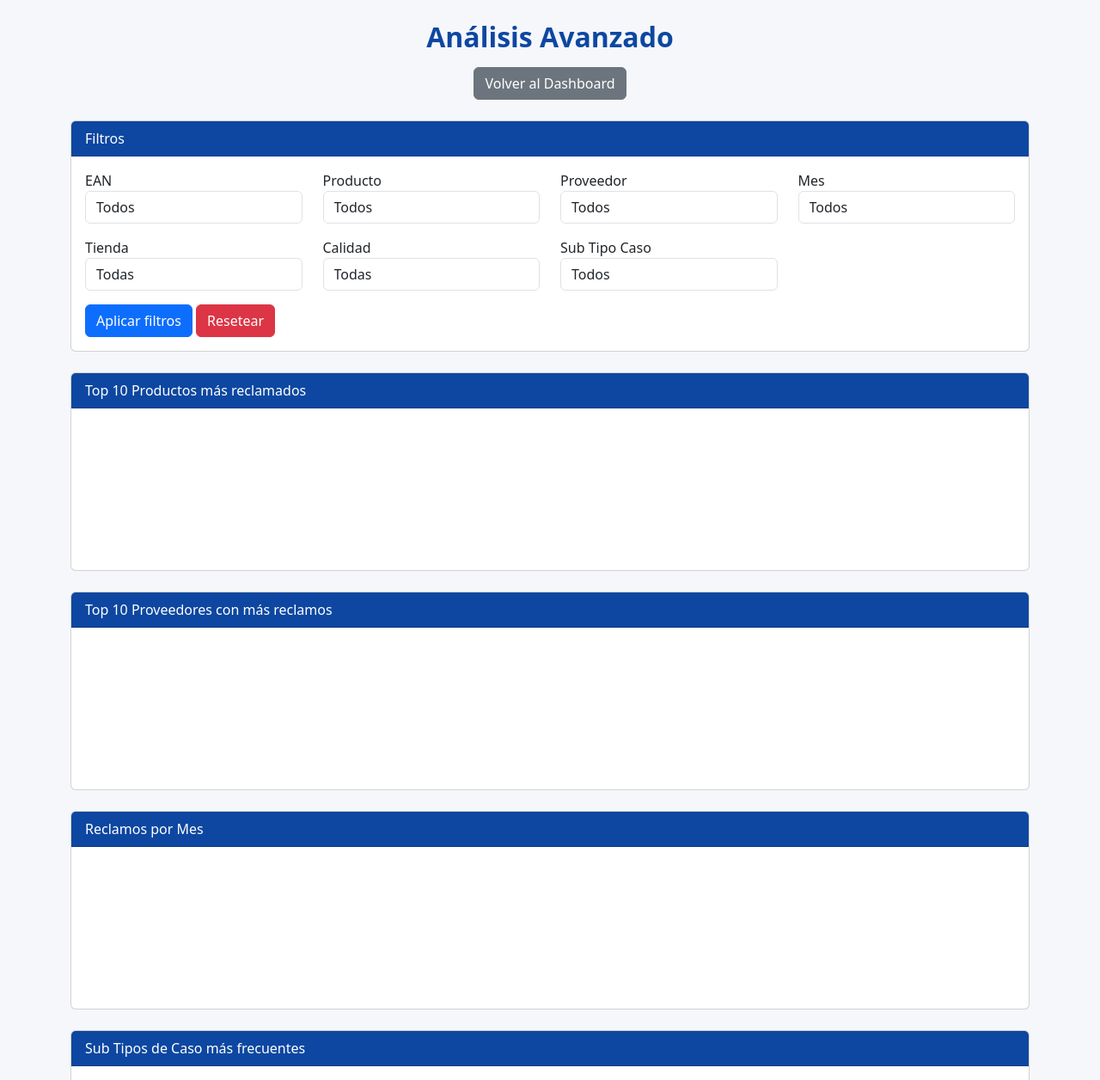
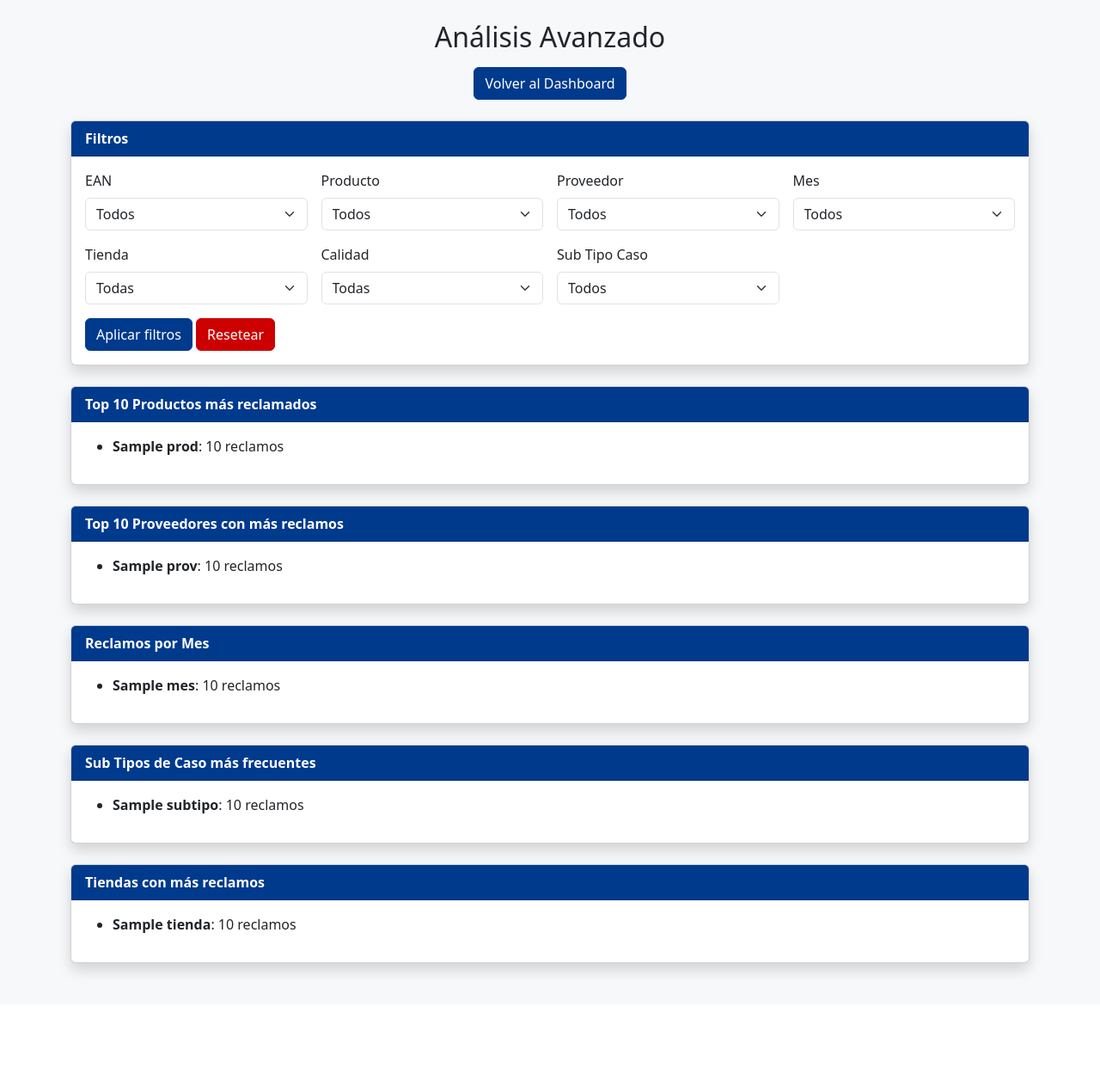
Before and after one commit to Gazula/Dash.Calidad, a FastAPI app: template templates/analisis.html in a window 1280 px wide. Shown: the top 1256 px of the page at 86% size. After the commit the page ends 1137 px from the top, so only its background shows below. Run offline with FastAPI, Linux system fonts and the light colour scheme; the template is opened without the code that fills it: most values are stand-ins (such as "Sample title", 1, 10 or a date in 2020); a map, chart or similar area stays blank; some libraries are stand-ins or nearby versions.

Commit message:
Update analisis.html

```diff
--- a/templates/analisis.html
+++ b/templates/analisis.html
@@ -3,217 +3,215 @@
 <head>
     <meta charset="UTF-8">
     <title>Análisis Avanzado</title>
-
-    <link rel="stylesheet" href="https://cdn.jsdelivr.net/npm/bootstrap@5.3.2/dist/css/bootstrap.min.css">
-    <script src="https://cdn.jsdelivr.net/npm/chart.js"></script>
+    <link rel="stylesheet" href="/static/bootstrap.min.css">
+    <script src="/static/chart.min.js"></script>
 
     <style>
         body {
-            background-color: #f5f7fa;
-        }
-        .titulo {
-            font-size: 2rem;
-            font-weight: bold;
-            color: #0d47a1;
+            background: #f7f8fa;
         }
         .card-header {
-            background-color: #0d47a1 !important;
+            background: #003a8d;
             color: white;
+            font-weight: bold;
+        }
+        .btn-primary {
+            background: #003a8d;
+            border-color: #003a8d;
+        }
+        .btn-danger {
+            background: #cc0000;
+            border-color: #cc0000;
         }
     </style>
 </head>
 
-<body class="p-4">
+<body class="container py-4">
 
-<div class="container">
+    <h2 class="text-center mb-3">Análisis Avanzado</h2>
 
     <div class="text-center mb-4">
-        <h1 class="titulo">Análisis Avanzado</h1>
-        <a href="/dashboard" class="btn btn-secondary mt-2">Volver al Dashboard</a>
+        <a href="/dashboard" class="btn btn-primary">Volver al Dashboard</a>
     </div>
 
-    <!-- ========================
+    <!-- ==========================
          FILTROS
-    ========================== -->
-    <div class="card mb-4">
+    =========================== -->
+    <div class="card mb-4 shadow">
         <div class="card-header">Filtros</div>
         <div class="card-body">
-            <form>
 
-                <div class="row mb-3">
+            <form method="get" action="/analisis" class="row g-3">
+
                 <div class="col-md-3">
-                        <label>EAN</label>
-                        <select class="form-control">
+                    <label class="form-label">EAN</label>
+                    <select class="form-select" name="ean">
                         <option value="">Todos</option>
-                            {% for e in filtros.ean %}
-                                <option>{{e}}</option>
+                        {% for x in filtros.ean %}
+                        <option value="{{ x }}">{{ x }}</option>
                         {% endfor %}
                     </select>
                 </div>
 
                 <div class="col-md-3">
-                        <label>Producto</label>
-                        <select class="form-control">
+                    <label class="form-label">Producto</label>
+                    <select class="form-select" name="descripcion">
                         <option value="">Todos</option>
-                            {% for p in filtros.descripcion %}
-                                <option>{{p}}</option>
+                        {% for x in filtros.descripcion %}
+                        <option value="{{ x }}">{{ x }}</option>
                         {% endfor %}
                     </select>
                 </div>
 
                 <div class="col-md-3">
-                        <label>Proveedor</label>
-                        <select class="form-control">
+                    <label class="form-label">Proveedor</label>
+                    <select class="form-select" name="proveedor">
                         <option value="">Todos</option>
-                            {% for p in filtros.proveedor %}
-                                <option>{{p}}</option>
+                        {% for x in filtros.proveedor %}
+                        <option value="{{ x }}">{{ x }}</option>
                         {% endfor %}
                     </select>
                 </div>
 
                 <div class="col-md-3">
-                        <label>Mes</label>
-                        <select class="form-control">
+                    <label class="form-label">Mes</label>
+                    <select class="form-select" name="mes">
                         <option value="">Todos</option>
-                            {% for m in filtros.mes %}
-                                <option>{{m}}</option>
-                            {% endfor %}
-                        </select>
-                    </div>
-                </div>
-
-                <div class="row mb-3">
-                    <div class="col-md-3">
-                        <label>Tienda</label>
-                        <select class="form-control">
-                            <option value="">Todas</option>
-                            {% for t in filtros.tienda %}
-                                <option>{{t}}</option>
+                        {% for x in filtros.mes %}
+                        <option value="{{ x }}">{{ x }}</option>
                         {% endfor %}
                     </select>
                 </div>
 
                 <div class="col-md-3">
-                        <label>Calidad</label>
-                        <select class="form-control">
+                    <label class="form-label">Tienda</label>
+                    <select class="form-select" name="tienda">
                         <option value="">Todas</option>
-                            {% for c in filtros.calidad %}
-                                <option>{{c}}</option>
+                        {% for x in filtros.tienda %}
+                        <option value="{{ x }}">{{ x }}</option>
                         {% endfor %}
                     </select>
                 </div>
 
                 <div class="col-md-3">
-                        <label>Sub Tipo Caso</label>
-                        <select class="form-control">
-                            <option value="">Todos</option>
-                            {% for s in filtros.subtipo %}
-                                <option>{{s}}</option>
+                    <label class="form-label">Calidad</label>
+                    <select class="form-select" name="calidad">
+                        <option value="">Todas</option>
+                        {% for x in filtros.calidad %}
+                        <option value="{{ x }}">{{ x }}</option>
                         {% endfor %}
                     </select>
                 </div>
 
+                <div class="col-md-3">
+                    <label class="form-label">Sub Tipo Caso</label>
+                    <select class="form-select" name="subtipo">
+                        <option value="">Todos</option>
+                        {% for x in filtros.subtipo %}
+                        <option value="{{ x }}">{{ x }}</option>
+                        {% endfor %}
+                    </select>
                 </div>
 
+                <div class="col-md-12 mt-3">
                     <button class="btn btn-primary">Aplicar filtros</button>
                     <a href="/analisis" class="btn btn-danger">Resetear</a>
+                </div>
 
             </form>
+
         </div>
     </div>
 
-    <!-- ========================
-         TOP 1: Productos
-    ========================== -->
-    <div class="card mb-4">
+    <!-- ==========================
+         TOP 10 PRODUCTOS
+    =========================== -->
+    <div class="card mb-4 shadow">
         <div class="card-header">Top 10 Productos más reclamados</div>
         <div class="card-body">
-            <canvas id="topProd"></canvas>
+            {% if top_prod %}
+                <ul>
+                {% for nombre, cant in top_prod.items() %}
+                    <li><strong>{{ nombre }}</strong>: {{ cant }} reclamos</li>
+                {% endfor %}
+                </ul>
+            {% else %}
+                <p>No hay datos para mostrar.</p>
+            {% endif %}
         </div>
     </div>
 
-    <!-- ========================
-         TOP 2: Proveedores
-    ========================== -->
-    <div class="card mb-4">
+    <!-- ==========================
+         TOP 10 PROVEEDORES
+    =========================== -->
+    <div class="card mb-4 shadow">
         <div class="card-header">Top 10 Proveedores con más reclamos</div>
         <div class="card-body">
-            <canvas id="topProv"></canvas>
+            {% if top_prov %}
+                <ul>
+                {% for nombre, cant in top_prov.items() %}
+                    <li><strong>{{ nombre }}</strong>: {{ cant }} reclamos</li>
+                {% endfor %}
+                </ul>
+            {% else %}
+                <p>No hay datos para mostrar.</p>
+            {% endif %}
         </div>
     </div>
 
-    <!-- ========================
-         TOP 3: Reclamos por Mes
-    ========================== -->
-    <div class="card mb-4">
+    <!-- ==========================
+         RECLAMOS POR MES
+    =========================== -->
+    <div class="card mb-4 shadow">
         <div class="card-header">Reclamos por Mes</div>
         <div class="card-body">
-            <canvas id="reclamosMes"></canvas>
+            {% if reclamos_mes %}
+                <ul>
+                {% for mes, cant in reclamos_mes.items() %}
+                    <li><strong>{{ mes }}</strong>: {{ cant }} reclamos</li>
+                {% endfor %}
+                </ul>
+            {% else %}
+                <p>No hay datos para mostrar.</p>
+            {% endif %}
         </div>
     </div>
 
-    <!-- ========================
-         TOP 4: Subtipo más frecuente
-    ========================== -->
-    <div class="card mb-4">
+    <!-- ==========================
+         SUBTIPOS MÁS FRECUENTES
+    =========================== -->
+    <div class="card mb-4 shadow">
         <div class="card-header">Sub Tipos de Caso más frecuentes</div>
         <div class="card-body">
-            <canvas id="subtipo"></canvas>
+            {% if subtipos %}
+                <ul>
+                {% for nombre, cant in subtipos.items() %}
+                    <li><strong>{{ nombre }}</strong>: {{ cant }} reclamos</li>
+                {% endfor %}
+                </ul>
+            {% else %}
+                <p>No hay datos para mostrar.</p>
+            {% endif %}
         </div>
     </div>
 
+    <!-- ==========================
+         TOP TIENDAS
+    =========================== -->
+    <div class="card mb-4 shadow">
+        <div class="card-header">Tiendas con más reclamos</div>
+        <div class="card-body">
+            {% if top_tiendas %}
+                <ul>
+                {% for tienda, cant in top_tiendas.items() %}
+                    <li><strong>{{ tienda }}</strong>: {{ cant }} reclamos</li>
+                {% endfor %}
+                </ul>
+            {% else %}
+                <p>No hay datos para mostrar.</p>
+            {% endif %}
         </div>
-
-<script>
-    new Chart(document.getElementById("topProd"), {
-        type: "bar",
-        data: {
-            labels: {{ top_prod.index | list }},
-            datasets: [{
-                label: "Cantidad",
-                data: {{ top_prod.values | list }},
-                backgroundColor: "rgba(13,71,161,0.6)"
-            }]
-        }
-    });
-
-    new Chart(document.getElementById("topProv"), {
-        type: "bar",
-        data: {
-            labels: {{ top_prov.index | list }},
-            datasets: [{
-                label: "Cantidad",
-                data: {{ top_prov.values | list }},
-                backgroundColor: "rgba(183,28,28,0.6)"
-            }]
-        }
-    });
-
-    new Chart(document.getElementById("reclamosMes"), {
-        type: "line",
-        data: {
-            labels: {{ reclamos_mes.index | list }},
-            datasets: [{
-                label: "Reclamos",
-                data: {{ reclamos_mes.values | list }},
-                borderColor: "rgba(13,71,161,0.8)",
-                fill: false
-            }]
-        }
-    });
-
-    new Chart(document.getElementById("subtipo"), {
-        type: "bar",
-        data: {
-            labels: {{ subtipos.index | list }},
-            datasets: [{
-                label: "Cantidad",
-                data: {{ subtipos.values | list }},
-                backgroundColor: "rgba(0,121,107,0.6)"
-            }]
-        }
-    });
-</script>
+    </div>
 
 </body>
 </html>
```
Lines whose indentation alone changed are shown as unchanged.
